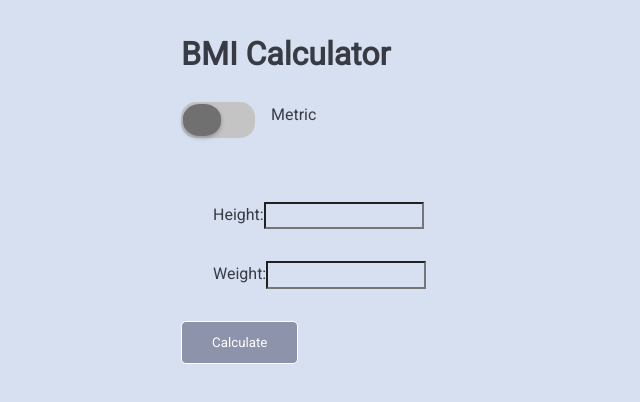
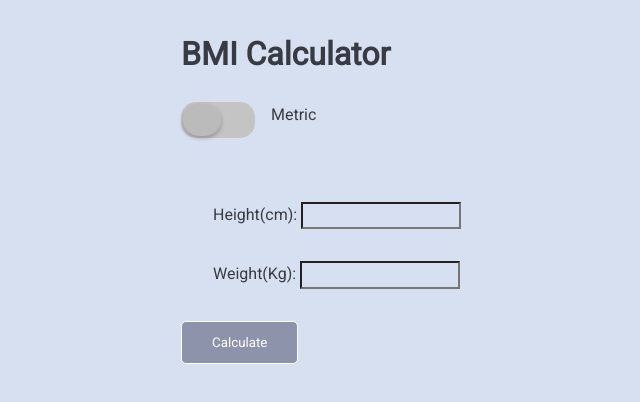
Before and after one commit to chideraao/bmi-calculator, a React (Create React App) app: page / in a window 1280 px wide. Shown: the top 402 px of the page, without its empty margins (41-681 px from the left). Built offline with nearby package versions, Linux system fonts and the light colour scheme.

Commit message:
added Imperial system logic

```diff
--- a/src/App.css
+++ b/src/App.css
@@ -67,12 +67,18 @@
 	margin-right: 1rem;
 }
 
+input:focus {
+	outline: none;
+	border-radius: 4px;
+	box-shadow: 0px 0px 1px 1px #4484c4;
+}
+
 .dialog-button {
 	font-size: 14px;
 	line-height: 16px;
 	font-weight: bold;
 	cursor: pointer;
-	background-color: #707070;
+	background-color: #bbbbbb;
 	color: white;
 	padding: 8px 12px;
 	border-radius: 18px;
@@ -92,6 +98,6 @@
 }
 
 .disabled {
-	background-color: rgb(27, 231, 27);
+	background-color: #5c6e91;
 	left: 34px;
 }
--- a/src/App.js
+++ b/src/App.js
@@ -7,13 +7,15 @@ import { BMIProvider } from "./management/BMIContext";
 function App() {
 	const [onMetric, setOnMetric] = useState(true);
 
-	const toggleMetric = (e) => setOnMetric(!onMetric);
+	const toggleMetric = () => {
+		setOnMetric(!onMetric);
+	};
 
 	return (
 		<BMIProvider>
 			<div className="container">
 				<Header onMetric={onMetric} toggleMetric={toggleMetric} />
-				<Main />
+				<Main onMetric={onMetric} />
 			</div>
 		</BMIProvider>
 	);
--- a/src/components/Header.jsx
+++ b/src/components/Header.jsx
@@ -1,17 +1,14 @@
 import React from "react";
 
-function Header(onMetric, toggleMetric) {
+function Header({ toggleMetric, onMetric }) {
 	const toggleStyle = { display: "flex" };
+
 	return (
 		<div className="container">
 			<h1>BMI Calculator</h1>
-			<div className="flex">
+			<div style={toggleStyle}>
 				<div className="toggle-container" onClick={toggleMetric}>
-					<div
-						className={`dialog-button ${
-							onMetric ? "dialog-button" : "disabled"
-						}`}
-					>
+					<div className={`dialog-button ${onMetric ? "" : "disabled"}`}>
 						{onMetric ? (
 							<div style={{ height: "16px" }}></div>
 						) : (
--- a/src/components/Main.jsx
+++ b/src/components/Main.jsx
@@ -1,32 +1,44 @@
 import React, { useContext, useReducer } from "react";
 import { BMIContext } from "../management/BMIContext";
 
-function Main() {
+function Main({ onMetric }) {
 	const [BMI, setBMI] = useContext(BMIContext);
+
 	/**setting up the hook which handles inputs, best to use reducer as there are multiple inputs */
 	const [userInput, setUserInput] = useReducer(
 		(state, newState) => ({ ...state, ...newState }),
 		{ height: "", weight: "" }
 	);
+
 	const handleChange = (e) => {
 		const { name, value } = e.target;
 		setUserInput({ [name]: value });
 	};
 
 	/** Initialise BMI and destructure weight and height from the useReducer */
-
 	const { weight, height } = userInput;
 
 	/**Calculate the BMI and round to two decimal places */
 	const calculateBMI = () => {
-		let currentBMI = weight / (height * height);
+		let metricHeight = height / 100;
+		let currentBMI = weight / (metricHeight * metricHeight);
+		setBMI(Math.round(currentBMI * 100) / 100);
+	};
+
+	const calculateEnglishBMI = () => {
+		let metricWeight = 0.453592 * weight;
+		let metricHeight = 0.3048 * height;
+		let currentBMI = metricWeight / (metricHeight * metricHeight);
 		setBMI(Math.round(currentBMI * 100) / 100);
 	};
 
 	return (
 		<div className="container">
+			{onMetric ? (
+				<>
+					{" "}
 					<div className="m-3">
-				<label htmlFor="height">Height:</label>
+						<label htmlFor="height">Height(cm): </label>
 						<input
 							type="number"
 							name="height"
@@ -35,7 +47,7 @@ function Main() {
 						/>
 					</div>
 					<div className="m-3">
-				<label htmlFor="weight">Weight:</label>
+						<label htmlFor="weight">Weight(Kg): </label>
 						<input
 							type="number"
 							name="weight"
@@ -46,6 +58,32 @@ function Main() {
 					<button className="btn btn-outline" onClick={calculateBMI}>
 						Calculate
 					</button>
+				</>
+			) : (
+				<>
+					<div className="m-3">
+						<label htmlFor="height">Height(ft): </label>
+						<input
+							type="number"
+							name="height"
+							onChange={handleChange}
+							value={userInput.height}
+						/>
+					</div>
+					<div className="m-3">
+						<label htmlFor="weight">Weight(lb): </label>
+						<input
+							type="number"
+							name="weight"
+							onChange={handleChange}
+							value={userInput.weight}
+						/>
+					</div>
+					<button className="btn btn-outline" onClick={calculateEnglishBMI}>
+						Calculate
+					</button>
+				</>
+			)}
 		</div>
 	);
 }
```
Also changed, not shown: 1 other file (tests, documents, lock files or other folders). Lines whose indentation alone changed are shown as unchanged.
